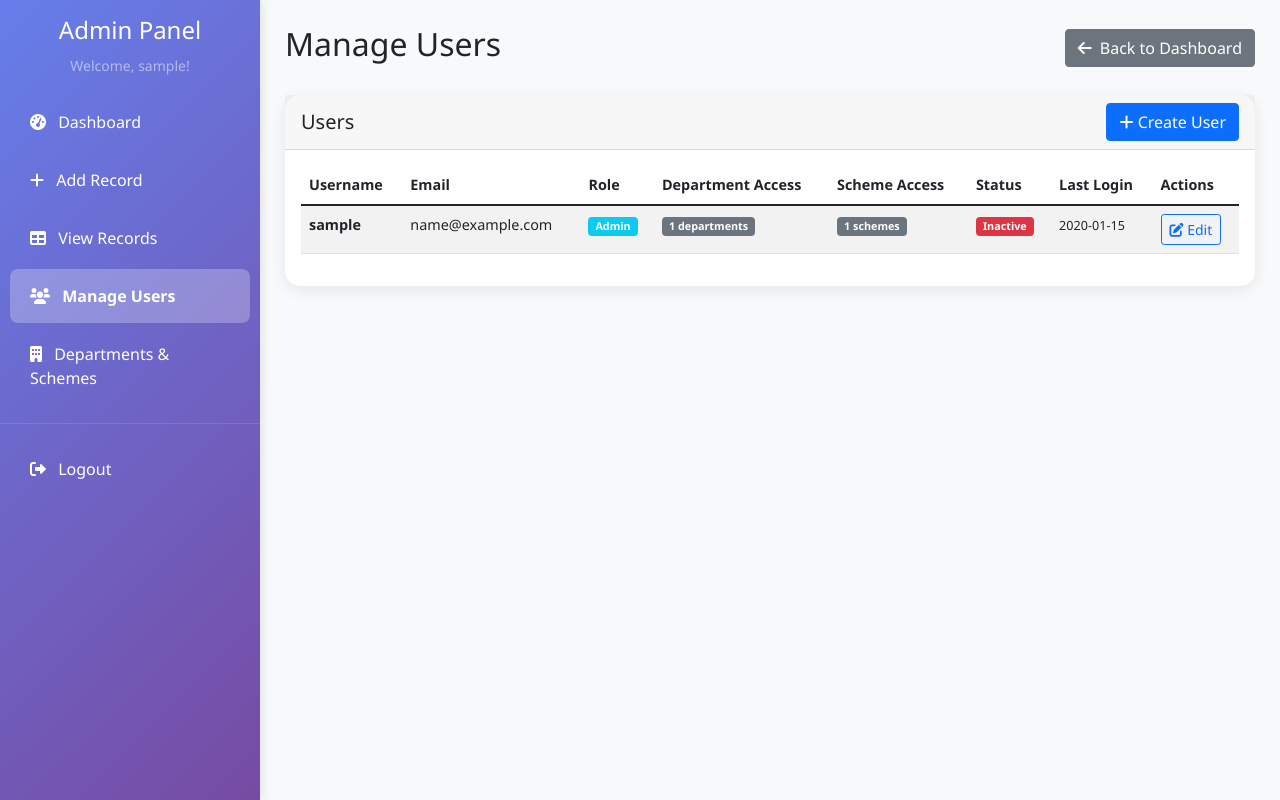
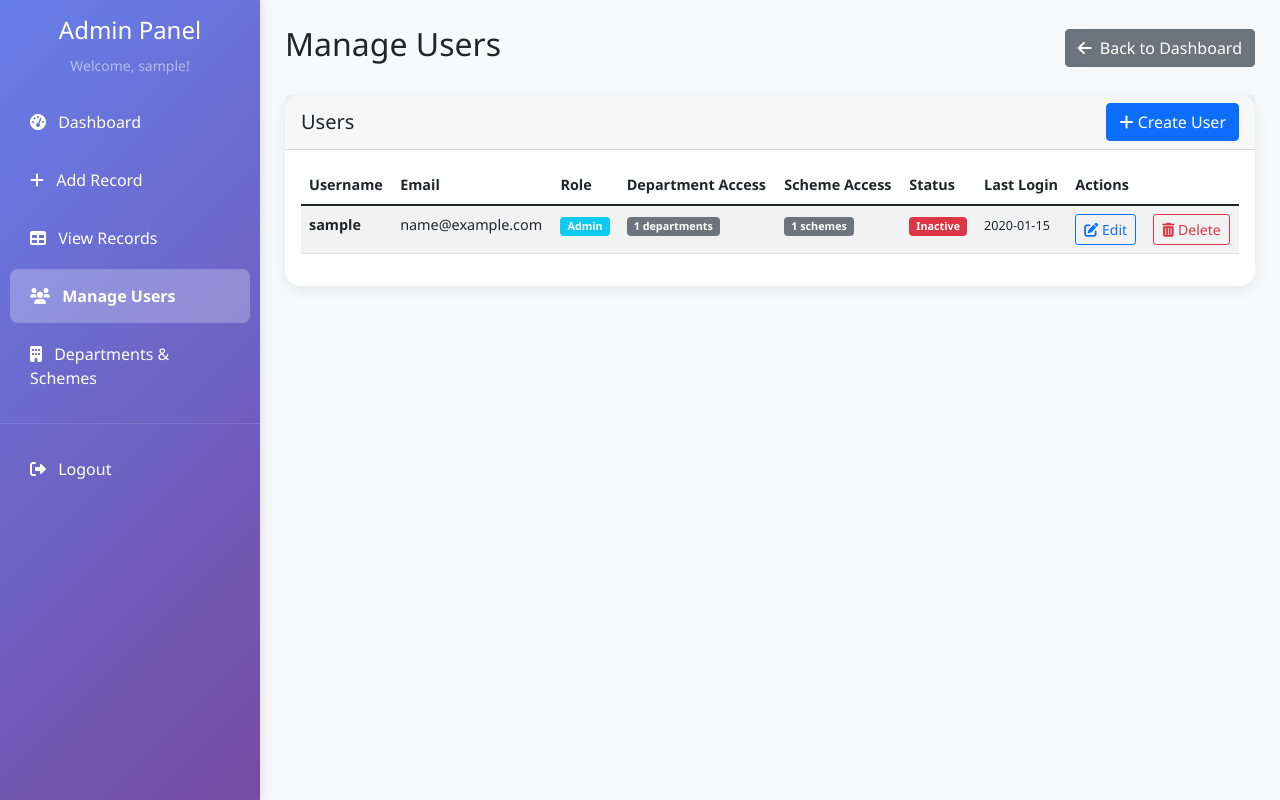
Before and after one commit to TIWARI704/Panchyat-Dashboard, a Flask app: page /admin/manage-users in a window 1280 px wide. Run offline with Flask 3, Linux system fonts and the light colour scheme; the visitor is signed in with stand-in values (Sample User, id 1); a database or web service that is not in the repository returns one stand-in record (values such as "Sample title"); some libraries are stand-ins or nearby versions.

Commit message:
fix(Manage Users): add delete user functionality to user management table

```diff
--- a/templates/admin/manage_users.html
+++ b/templates/admin/manage_users.html
@@ -79,6 +79,13 @@
                             <a href="{{ url_for('admin.edit_user', user_id=user._id) }}"
                                 class="btn btn-sm btn-outline-primary">
                                 <i class="fas fa-edit"></i> Edit
+                            </a>
+                        </td>
+                        <td>
+                            <a href="{{ url_for('admin.delete_user', user_id=user._id) }}"
+                                class="btn btn-sm btn-outline-danger"
+                                onclick="return confirm('Are you sure you want to delete this user?');">
+                                <i class="fas fa-trash-alt"></i> Delete
                             </a>
                         </td>
                     </tr>
```
